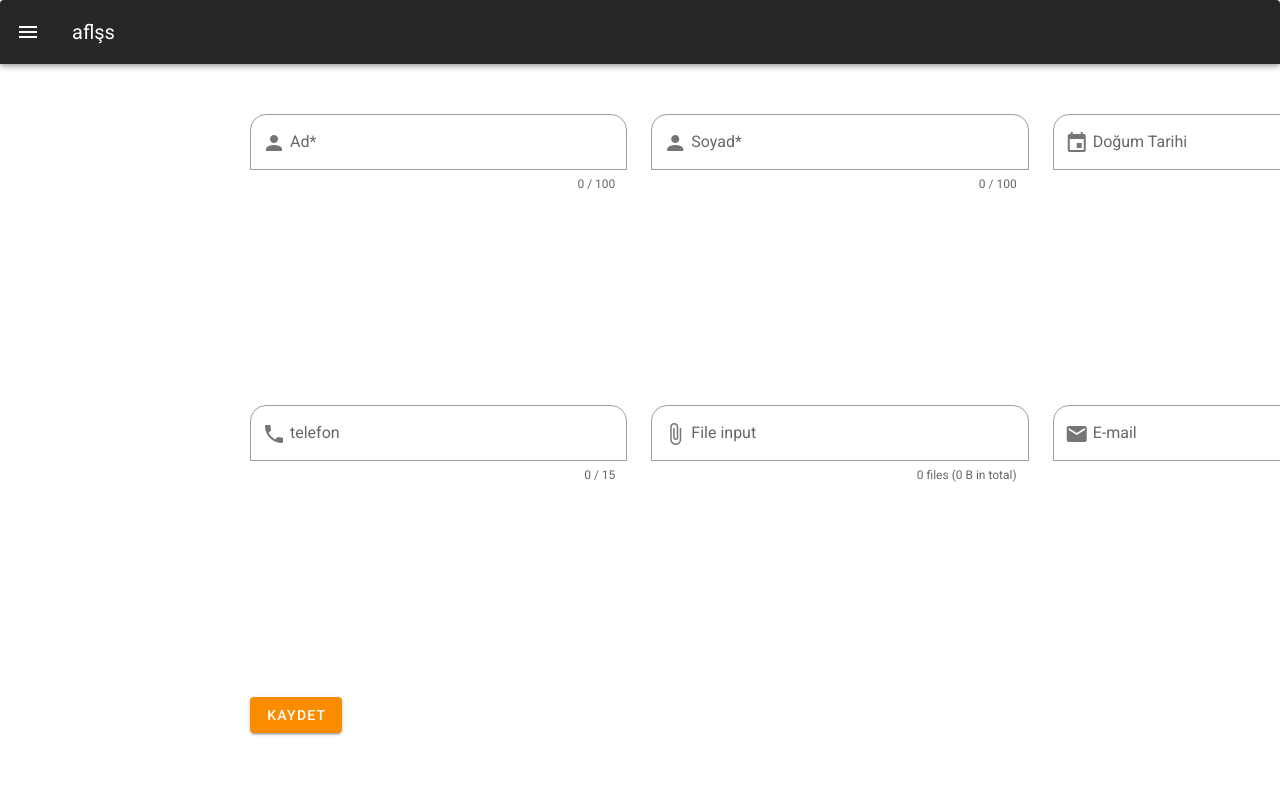
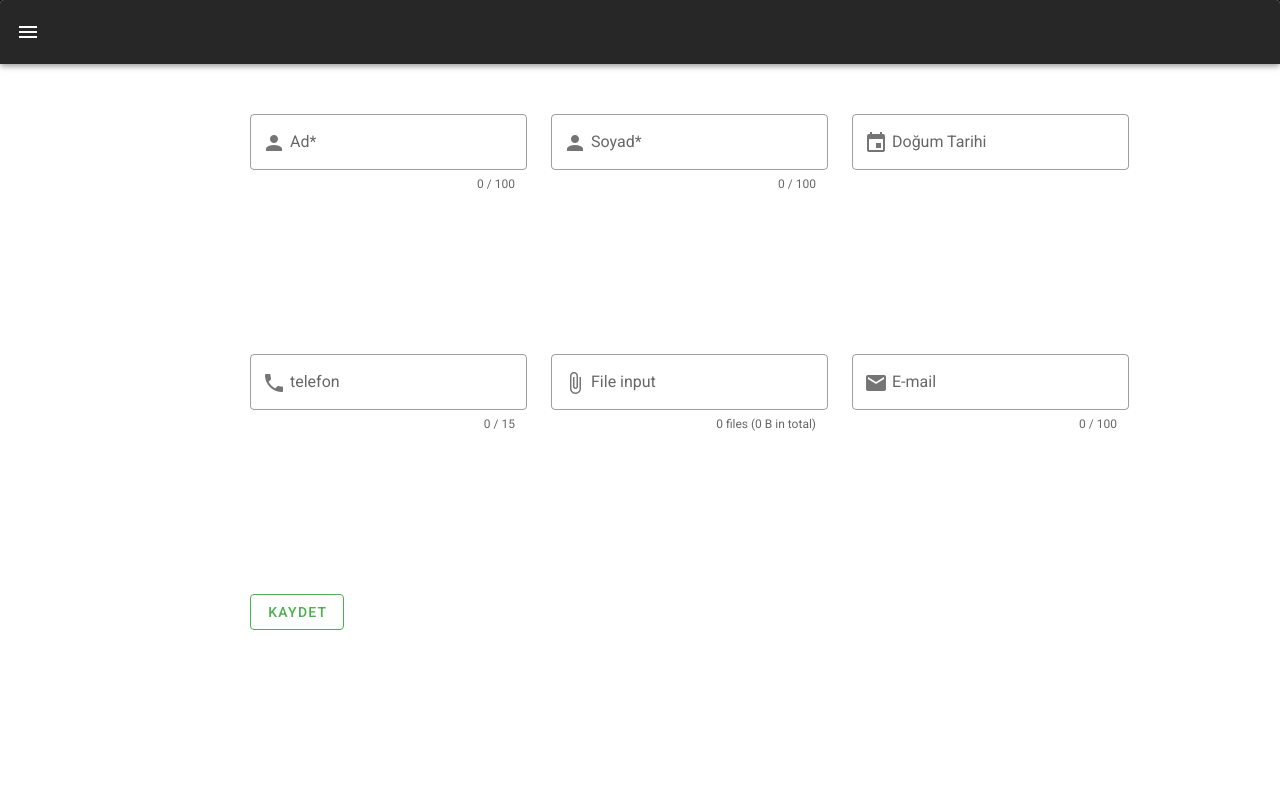
Before and after one commit to tbayzin/Kullanici-islemleriJS, a Vue app in the folder Kullanici-Islemleri-Main/: page /#/kisiEkle in a window 1280 px wide. Shown: the top 800 px of the page. Built offline with nearby package versions, Linux system fonts and the light colour scheme.

Commit message:
düzenleme için pop-up eklendi

```diff
--- a/Kullanici-Islemleri-Main/src/App.vue
+++ b/Kullanici-Islemleri-Main/src/App.vue
@@ -1,24 +1,28 @@
 <template>
-	<v-app>
-		<v-card>
+	<v-app id="app">
+		<v-card
+		width="2000"
+		height="950">
 
 			<v-app-bar
+				temporary
 				dark
-				temporary
 			>
 				<v-app-bar-nav-icon
 					@click.stop="drawer=!drawer">
 				</v-app-bar-nav-icon>
-				<v-toolbar-title>aflşs</v-toolbar-title>
 			</v-app-bar>
 			<v-navigation-drawer
 				v-model="drawer"
 				absolute
 				bottom
-				temporary>
+				temporary
+				dark
+			>
 				<v-list
 					nav
 					dense
+
 				>
 					<v-list-item-group
 						v-model="group"
@@ -88,5 +92,7 @@ export default {
 </script>
 
 <style>
-
+#app{
+	background-color: black;
+}
 </style>
--- a/Kullanici-Islemleri-Main/src/components/kisiEkle.vue
+++ b/Kullanici-Islemleri-Main/src/components/kisiEkle.vue
@@ -5,10 +5,9 @@
 
 	>
 		<v-form>
-
 			<v-app id="inspire">
 				<v-row>
-					<v-col lg="4" class="ma-0">
+					<v-col lg="3" class="ma-0">
 						<v-text-field
 							label="Ad*"
 							:rules="rules"
@@ -17,11 +16,10 @@
 							prepend-inner-icon="mdi-account"
 							v-model="personName"
 							outlined
-							shaped
 							clearable
 						></v-text-field>
 					</v-col>
-					<v-col lg="4" class="ma-0">
+					<v-col lg="3" class="ma-0">
 						<v-text-field
 							label="Soyad*"
 							:rules="rules"
@@ -30,11 +28,10 @@
 							prepend-inner-icon="mdi-account"
 							v-model="personSurname"
 							outlined
-							shaped
 							clearable
 						></v-text-field>
 					</v-col>
-					<v-col lg="4" class="ma-0">
+					<v-col lg="3" class="ma-0">
 						<v-menu
 							ref="menu"
 							v-model="menu"
@@ -54,8 +51,6 @@
 									v-on="on"
 									outlined
 									clearable
-									shaped
-
 								></v-text-field>
 							</template>
 							<v-date-picker
@@ -68,10 +63,9 @@
 						</v-menu>
 					</v-col>
 
-
 				</v-row>
 				<v-row>
-					<v-col class="ma-0"
+					<v-col lg="3" class="ma-0"
 					>
 						<v-text-field
 							label="telefon"
@@ -81,11 +75,10 @@
 							prepend-inner-icon="mdi-phone"
 							v-model="phoneNumber"
 							outlined
-							shaped
 							clearable
 						></v-text-field>
 					</v-col>
-					<v-col class="ma-0">
+					<v-col lg="3" class="ma-0">
 						<v-file-input
 							prepend-icon=""
 							counter
@@ -93,11 +86,10 @@
 							multiple
 							prepend-inner-icon="mdi-paperclip"
 							outlined
-							shaped
 							:show-size="1000"
 						></v-file-input>
 					</v-col>
-					<v-col class="ma-0">
+					<v-col lg="3" class="ma-0">
 						<v-text-field
 							label="E-mail"
 							:rules="eMailRules"
@@ -106,7 +98,6 @@
 							prepend-inner-icon="mdi-email"
 							v-model="eMail"
 							outlined
-							shaped
 							clearable
 						></v-text-field>
 					</v-col>
@@ -115,15 +106,17 @@
 				<v-row>
 					<v-col lg="2">
 						<v-btn
-							color="warning"
+							color="success"
+							outlined
 							@click="addPerson"
 
 						>
 							Kaydet
 						</v-btn>
 					</v-col>
-					<v-col></v-col>
-					<v-col lg="2">
+				</v-row>
+				<v-row>
+					<v-col lg="3">
 						<v-alert
 							type="success"
 							outlined
@@ -142,6 +135,7 @@
 						</v-alert>
 					</v-col>
 				</v-row>
+
 			</v-app>
 		</v-form>
 	</v-container>
@@ -185,11 +179,11 @@ export default {
 			this.$refs.menu.save(date)
 		},
 		addPerson() {
-			if (this.personName === '') {
+			this.cmp=true
+			if (this.personName === '' || this.personSurname==='' ) {
 				console.log("skldfjgkl")
-			} else if (this.personSurname === '') {
-				console.log("skldfjgkl")
-			} else {
+
+			}  else {
 				this.personCounter++
 				this.person = {
 					uuid: this.uuidv4(),
@@ -205,6 +199,8 @@ export default {
 				this.personSurname = ''
 				this.personName = ''
 				this.birthDate = ''
+				this.complete=true
+
 			}
 			console.log(this.person)
 			this.people.push(this.person)
--- a/Kullanici-Islemleri-Main/src/components/kisiListesi.vue
+++ b/Kullanici-Islemleri-Main/src/components/kisiListesi.vue
@@ -24,7 +24,8 @@
 							<th>
 								E-Mail
 							</th>
-							<th></th>
+							<th>Düzenle</th>
+							<th>Sil</th>
 						</tr>
 						</thead>
 						<tbody>
@@ -37,6 +38,91 @@
 							<td>{{ person.phoneNumber }}</td>
 							<td>{{ person.birthDate }}</td>
 							<td>{{ person.eMail }}</td>
+							<td>
+								<v-dialog
+									v-model="dialog"
+									persistent
+									max-width="600px"
+								>
+									<template v-slot:activator="{ on, attrs }">
+										<v-icon
+											v-text="mdiPencil"
+											v-bind="attrs"
+											v-on="on"
+										>
+										</v-icon>
+									</template>
+									<v-card>
+										<v-card-text>
+											<v-container>
+												<v-row>
+													<v-col
+														cols="12"
+													>
+														<v-text-field
+															required
+															v-text="person.name"
+														></v-text-field>
+													</v-col>
+													<v-col
+														cols="12"
+
+													>
+														<v-text-field
+															required
+															v-text="person.surname"
+														></v-text-field>
+													</v-col>
+
+													<v-col cols="12">
+														<v-text-field
+															label="Email*"
+															required
+															v-text="person.eMail"
+														></v-text-field>
+													</v-col>
+													<v-col cols="12">
+														<v-text-field
+															label="Telefon"
+															v-text="person.phoneNumber"
+															required
+														></v-text-field>
+													</v-col>
+													<v-col
+														cols="12"
+
+													>
+														<v-text-field
+															label="Email*"
+															required
+															@change="person.name"
+														></v-text-field>
+													</v-col>
+
+												</v-row>
+											</v-container>
+											<small>*indicates required field</small>
+										</v-card-text>
+										<v-card-actions>
+											<v-spacer></v-spacer>
+											<v-btn
+												color="blue darken-1"
+												text
+												@click="dialog = false"
+											>
+												Close
+											</v-btn>
+											<v-btn
+												color="blue darken-1"
+												text
+												@click="dialog = false"
+											>
+												Save
+											</v-btn>
+										</v-card-actions>
+									</v-card>
+								</v-dialog>
+							</td>
 							<td>
 								<v-icon @click="deletePerson(person.uuid)" v-text="mdiDelete"></v-icon>
 							</td>
@@ -66,7 +152,7 @@
 
 <script>
 
-import {mdiDelete} from '@mdi/js';
+import {mdiDelete, mdiPencil} from '@mdi/js';
 // import Vue from 'vue'
 
 export default {
@@ -76,7 +162,9 @@ export default {
 		return {
 			people: [],
 			mdiDelete: mdiDelete,
-			deletionCompleted: false
+			deletionCompleted: false,
+			mdiPencil: mdiPencil,
+			dialog: false
 		}
 	},
 	created: function () {
@@ -84,8 +172,6 @@ export default {
 			this.people = JSON.parse(localStorage.getItem('people'))
 
 		}
-		let methods = this.methods
-		console.log(methods)
 
 
 	},
@@ -97,7 +183,7 @@ export default {
 				if (deletedPerson === peopleArray[i].uuid) {
 					peopleArray.splice(i, 1)
 					this.people.splice(i, 1)
-					console.log("people", this.people[i])
+					// console.log("people", this.people[i])
 					localStorage.removeItem('people')
 					localStorage.setItem('people', JSON.stringify(peopleArray))
 					this.deletionCompleted = true
@@ -108,6 +194,11 @@ export default {
 
 			//console.log(peopleArray)
 
+
+		},
+
+		editPerson(organizedPerson) {
+			console.log("organized person", organizedPerson)
 
 		}
 
```
Lines whose indentation alone changed are shown as unchanged.
